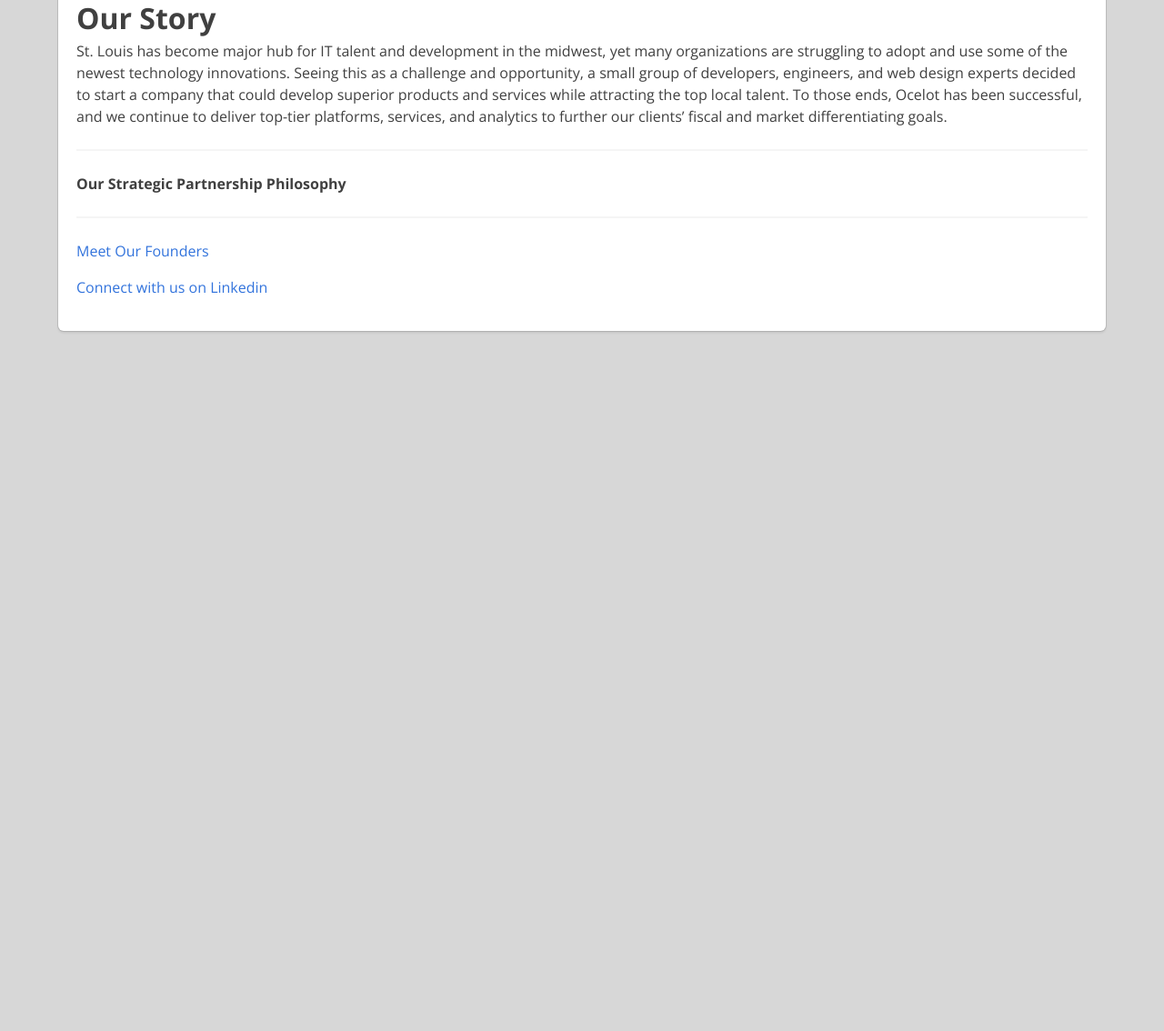
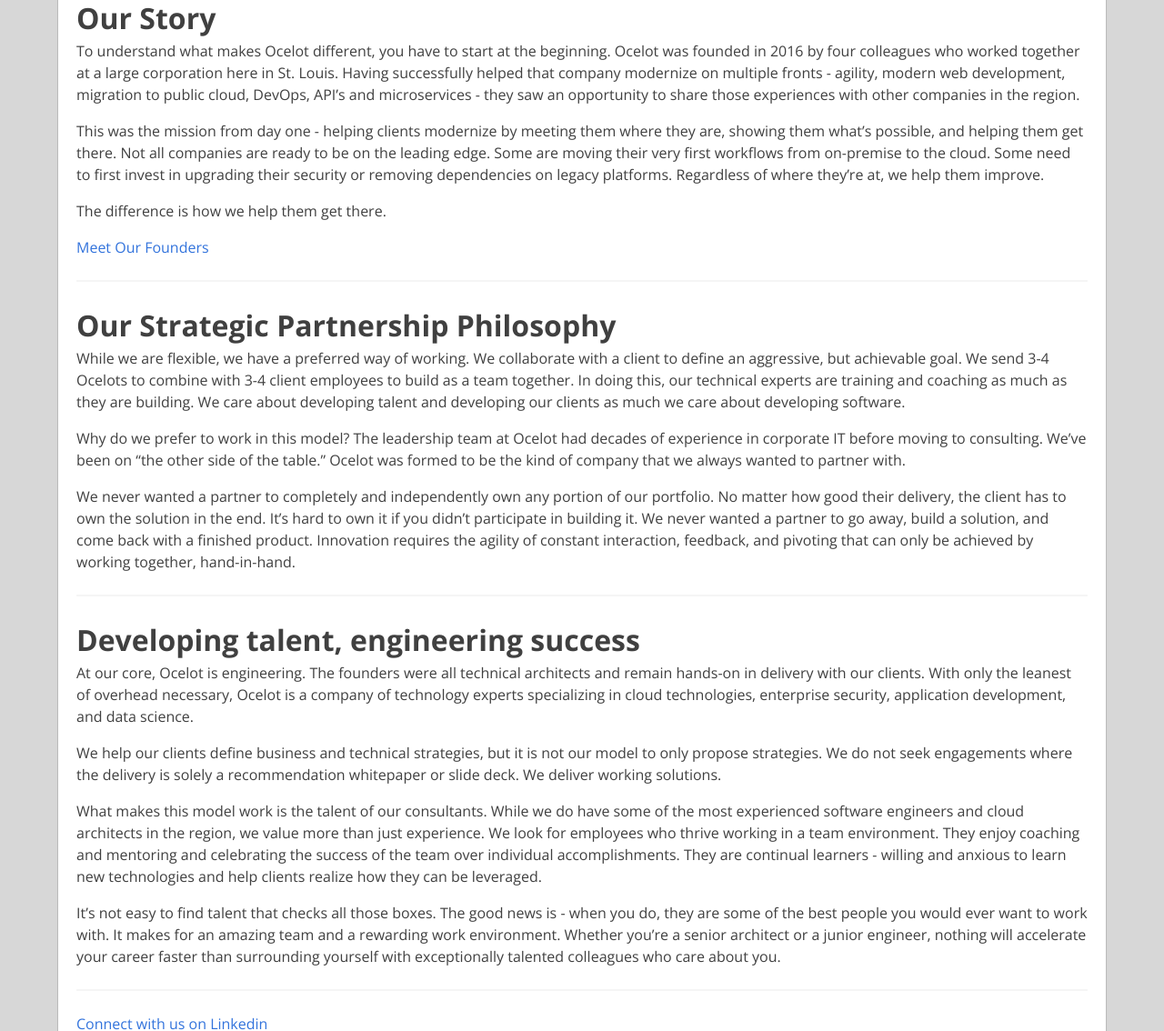
Before and after one commit to ocelotconsulting/ocelot.github.io, a Jekyll site: the page built from web_content/ocelots.md, in a window 1280 px wide and 1400 px high, scrolled down 694 px. Shown: the part 266-1400 px from the top of the window at 91% size. Built offline with Jekyll 4.4.1, drawn with Linux system fonts in a browser that asks for light colours; before the commit the page ends 1324 px from its top, so only the background shows below that; some of the changed text lies outside the part shown.

Commit message:
new ocelot page adds

```diff
--- a/web_content/ocelots.md
+++ b/web_content/ocelots.md
@@ -6,16 +6,55 @@
 
 ## Our Story
 
-St. Louis has become major hub for IT talent and development in the midwest, yet many organizations are struggling to adopt and use some of the newest technology innovations.  Seeing this as a
-challenge and opportunity, a small group of developers, engineers, and web design experts decided to start a company that could develop superior products and services
-while attracting the top local talent.  To those ends, Ocelot has been successful, and we continue to deliver top-tier platforms, services, and analytics to further our clients'
-fiscal and market differentiating goals.
+To understand what makes Ocelot different, you have to start at the beginning. Ocelot was founded in 2016 by four colleagues who worked together at a large corporation here in St. Louis. Having successfully helped that company modernize on multiple fronts - agility, modern web development, migration to public cloud, DevOps, API's and microservices - they saw an opportunity to share those experiences with other companies in the region.
+
+This was the mission from day one - helping clients modernize by meeting them where they are, showing them what's possible, and helping them get there. Not all companies are ready to be on the leading edge. Some are moving their very first workflows from on-premise to the cloud. Some need to first invest in upgrading their security or removing dependencies on legacy platforms. Regardless of where they're at, we help them improve.
+
+The difference is how we help them get there.
+
+[Meet Our Founders](/web_content/founders.html)
 
 ---
-### Our Strategic Partnership Philosophy
+## Our Strategic Partnership Philosophy
 
+While we are flexible, we have a preferred way of working. We collaborate with a client to define an aggressive, but achievable goal. We send 3-4 Ocelots to combine with 3-4 client employees to build as a team together. In doing this, our technical experts are training and coaching as much as they are building. We care about developing talent and developing our clients as much we care about developing software.
+
+Why do we prefer to work in this model? The leadership team at Ocelot had decades of experience in corporate IT before moving to consulting. We've been on "the other side of the table." Ocelot was formed to be the kind of company that we always wanted to partner with.
+
+We never wanted a partner to completely and independently own any portion of our portfolio. No matter how good their delivery, the client has to own the solution in the end. It's hard to own it if you didn't participate in building it. We never wanted a partner to go away, build a solution, and come back with a finished product. Innovation requires the agility of constant interaction, feedback, and pivoting that can only be achieved by working together, hand-in-hand.
 
 ---
-[Meet Our Founders](/web_content/founders.html)
+
+## Developing talent, engineering success
+
+At our core, Ocelot is engineering. The founders were all technical architects and remain hands-on in delivery with our clients. With only the leanest of overhead necessary, Ocelot is a company of technology experts specializing in cloud technologies, enterprise security, application development, and data science.
+
+We help our clients define business and technical strategies, but it is not our model to only propose strategies. We do not seek engagements where the delivery is solely a recommendation whitepaper or slide deck. We deliver working solutions.
+
+What makes this model work is the talent of our consultants. While we do have some of the most experienced software engineers and cloud architects in the region, we value more than just experience. We look for employees who thrive working in a team environment. They enjoy coaching and mentoring and celebrating the success of the team over individual accomplishments. They are continual learners - willing and anxious to learn new technologies and help clients realize how they can be leveraged.
+
+It's not easy to find talent that checks all those boxes. The good news is - when you do, they are some of the best people you would ever want to work with. It makes for an amazing team and a rewarding work environment. Whether you're a senior architect or a junior engineer, nothing will accelerate your career faster than surrounding yourself with exceptionally talented colleagues who care about you.
+
+---
 
 [Connect with us on Linkedin](https://www.linkedin.com/company/ocelot-consulting-llc/people/)
+
+---
+
+## Ocelots in the wild
+
+*Sharing ideas to develop local leaders*
+
+<img src="/assets/images/wite-june19.png" alt="divider" width="3500" height="752"/>
+
+---
+
+*Participating in charities to support amazing causes*
+
+<img src="/assets/images/lc-trivia-night.png" alt="divider" width="3500" height="752"/>
+
+---
+
+*And of course, making sure our friends and employees stay well fed*
+
+<img src="/assets/images/taste.png" alt="divider" width="3500" height="752"/>
```
